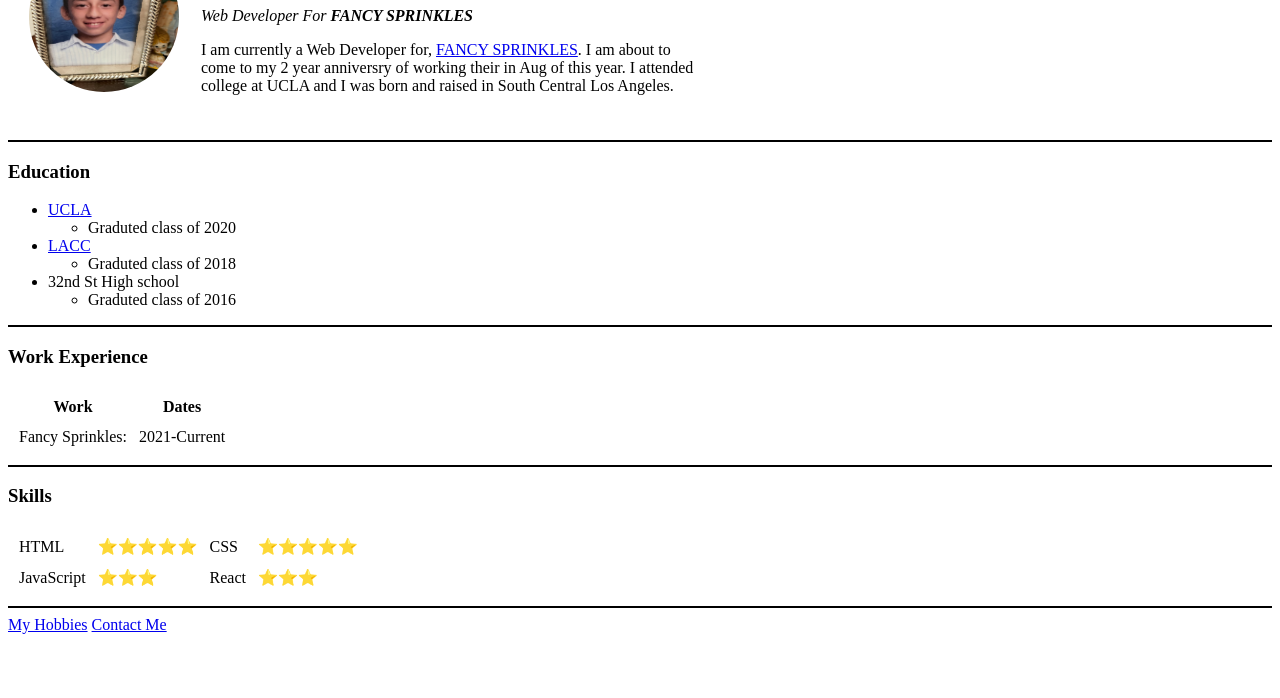
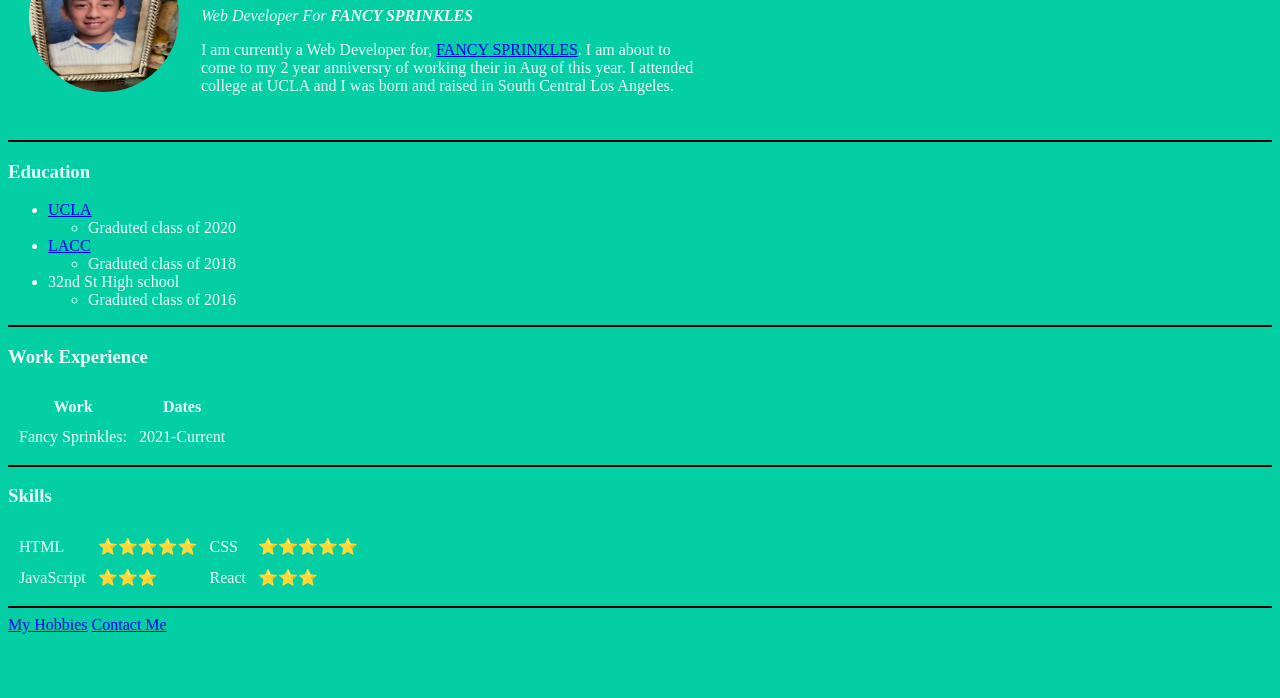
Before and after one commit to ajosvargas/personal_site_2, a plain HTML site: page index.html in a window 1280 px wide. Shown: the part 102-800 px from the top of the page. Drawn offline with Linux system fonts and the light colour scheme.

Commit message:
body color change

```diff
--- a/index.html
+++ b/index.html
@@ -6,7 +6,7 @@
     <meta name="viewport" content="width=device-width, initial-scale=1.0">
     <title>Alex Vargas CV</title>
 </head>
-<body>
+<body style="background-color: #03CEA4; color: #EBFFFB;">
     <table cellspacing="20">
         <tr>
             <td>
```
